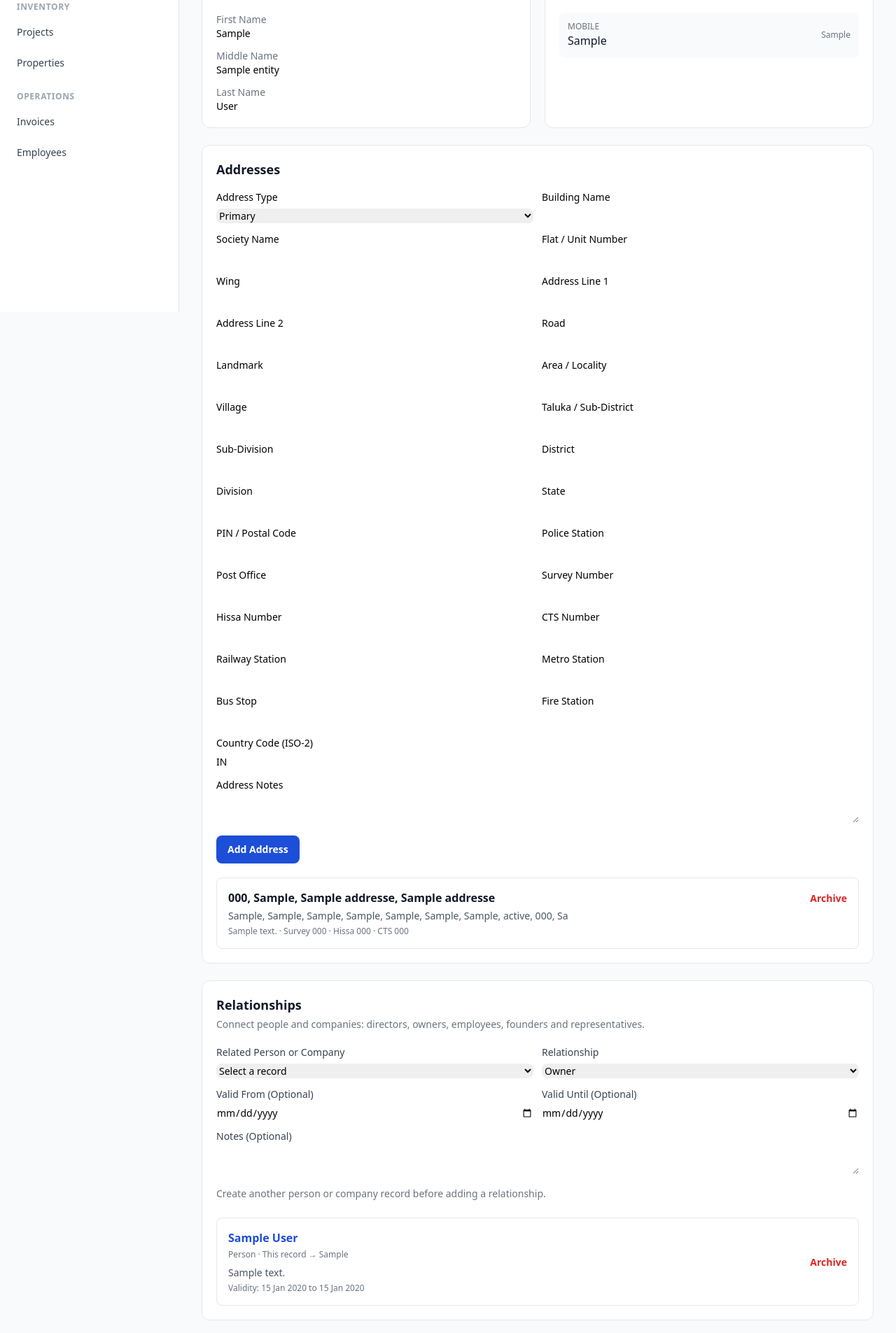
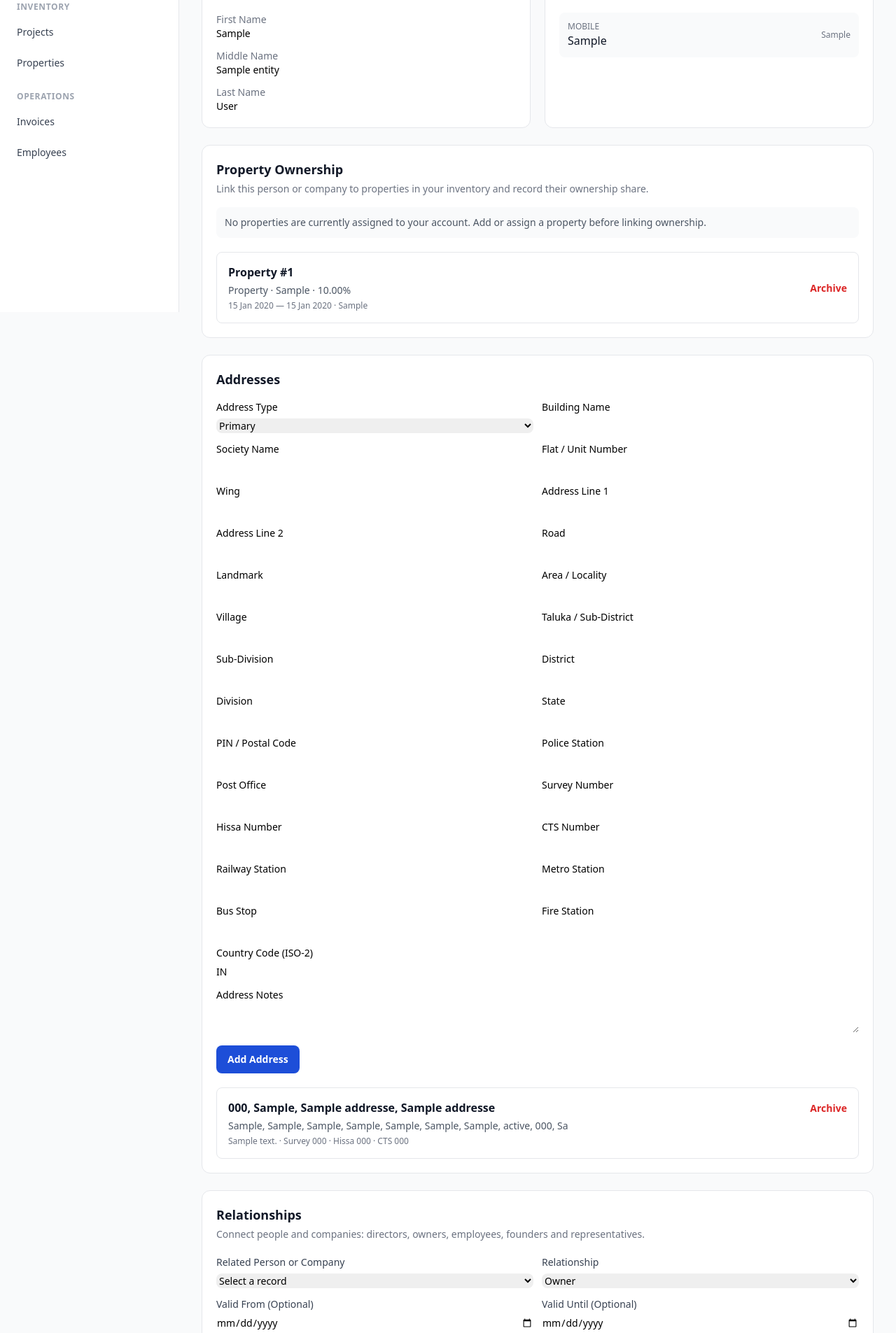
Before and after one commit to rattlescorpion/pfre-omni, a Laravel app: page /directory/1 in a window 1280 px wide. Shown: the part 354-2259 px from the top of the page at 70% size. Run offline with Laravel 10, Linux system fonts and the light colour scheme; the visitor is signed in with stand-in values (Sample User, id 1); tables that the repository leaves empty hold one stand-in row (values such as "Sample post"); style sheets or scripts are compiled from the project's sources; parts of the project's set-up code (start-up, migrations or seed data) failed here and were passed over.

Commit message:
feat: show property ownership on directory profiles

```diff
--- a/resources/views/directory/show.blade.php
+++ b/resources/views/directory/show.blade.php
@@ -80,6 +80,49 @@
         </div>
     </section>
     @endif
+
+    <section class="rounded-xl border border-gray-200 bg-white p-5 dark:border-gray-700 dark:bg-gray-800">
+        <h2 class="text-lg font-bold text-gray-900 dark:text-white">Property Ownership</h2>
+        <p class="mt-1 text-sm text-gray-500">Link this person or company to properties in your inventory and record their ownership share.</p>
+        @if($availableProperties->isNotEmpty())
+            <form method="POST" action="{{ route('directory.property-ownerships.store', $entity) }}" class="mt-4 grid gap-3 md:grid-cols-2">
+                @csrf
+                <div class="md:col-span-2">
+                    <label for="ownership_property_id" class="mb-1 block text-sm font-medium">Property</label>
+                    <select id="ownership_property_id" name="property_id" required class="w-full rounded-lg border-gray-300 text-sm dark:border-gray-600 dark:bg-gray-900 dark:text-white">
+                        <option value="">Select a property</option>
+                        @foreach($availableProperties as $property)
+                            <option value="{{ $property->id }}" @selected(old('property_id') == $property->id)>#{{ $property->id }} · {{ $property->unit_number }} · {{ $property->type }} · {{ $property->status }}</option>
+                        @endforeach
+                    </select>
+                </div>
+                <div><label for="ownership_percentage" class="mb-1 block text-sm font-medium">Ownership Percentage</label><input id="ownership_percentage" name="ownership_percentage" type="number" min="0.01" max="100" step="0.01" value="{{ old('ownership_percentage') }}" class="w-full rounded-lg border-gray-300 text-sm dark:border-gray-600 dark:bg-gray-900 dark:text-white"></div>
+                <div><label for="ownership_type" class="mb-1 block text-sm font-medium">Ownership Type</label><select id="ownership_type" name="ownership_type" required class="w-full rounded-lg border-gray-300 text-sm dark:border-gray-600 dark:bg-gray-900 dark:text-white"><option value="owner">Owner</option><option value="co_owner">Co-owner</option><option value="joint_owner">Joint Owner</option><option value="beneficial_owner">Beneficial Owner</option><option value="power_of_attorney">Power of Attorney</option><option value="other">Other</option></select></div>
+                <div><label for="ownership_valid_from" class="mb-1 block text-sm font-medium">Valid From</label><input id="ownership_valid_from" name="valid_from" type="date" value="{{ old('valid_from') }}" class="w-full rounded-lg border-gray-300 text-sm dark:border-gray-600 dark:bg-gray-900 dark:text-white"></div>
+                <div><label for="ownership_valid_until" class="mb-1 block text-sm font-medium">Valid Until</label><input id="ownership_valid_until" name="valid_until" type="date" value="{{ old('valid_until') }}" class="w-full rounded-lg border-gray-300 text-sm dark:border-gray-600 dark:bg-gray-900 dark:text-white"></div>
+                <div class="md:col-span-2"><label for="ownership_document_reference" class="mb-1 block text-sm font-medium">Document Reference</label><input id="ownership_document_reference" name="document_reference" maxlength="190" value="{{ old('document_reference') }}" class="w-full rounded-lg border-gray-300 text-sm dark:border-gray-600 dark:bg-gray-900 dark:text-white"></div>
+                <div class="md:col-span-2"><label for="ownership_notes" class="mb-1 block text-sm font-medium">Notes</label><textarea id="ownership_notes" name="notes" rows="2" maxlength="2000" class="w-full rounded-lg border-gray-300 text-sm dark:border-gray-600 dark:bg-gray-900 dark:text-white">{{ old('notes') }}</textarea></div>
+                <div class="md:col-span-2"><button class="rounded-lg bg-blue-700 px-4 py-2.5 text-sm font-semibold text-white hover:bg-blue-800">Link Property</button></div>
+            </form>
+        @else
+            <p class="mt-4 rounded-lg bg-gray-50 p-3 text-sm text-gray-600 dark:bg-gray-900 dark:text-gray-300">No properties are currently assigned to your account. Add or assign a property before linking ownership.</p>
+        @endif
+
+        <div class="mt-5 space-y-3">
+            @forelse($propertyOwnerships as $ownership)
+                <div class="flex flex-wrap items-center justify-between gap-3 rounded-lg border border-gray-200 p-4 dark:border-gray-700">
+                    <div>
+                        <p class="font-semibold text-gray-900 dark:text-white">{{ $ownership->property?->unit_number ?: 'Property #'.$ownership->property_id }}</p>
+                        <p class="mt-1 text-sm text-gray-600 dark:text-gray-300">{{ $ownership->property?->type ?: 'Property' }} · {{ $ownership->ownership_type }} · {{ $ownership->ownership_percentage !== null ? $ownership->ownership_percentage.'%' : 'Share not specified' }}</p>
+                        <p class="mt-1 text-xs text-gray-500">{{ $ownership->valid_from?->format('d M Y') ?: 'Start date not specified' }} — {{ $ownership->valid_until?->format('d M Y') ?: 'Ongoing' }} · {{ $ownership->document_reference ?: 'No document reference' }}</p>
+                    </div>
+                    <form method="POST" action="{{ route('directory.property-ownerships.destroy', [$entity, $ownership]) }}" onsubmit="return confirm('Archive this property ownership link?')">@csrf @method('DELETE')<button class="text-sm font-semibold text-red-600 hover:underline">Archive</button></form>
+                </div>
+            @empty
+                <p class="text-sm text-gray-500">No property ownership links recorded.</p>
+            @endforelse
+        </div>
+    </section>
 
     <section class="rounded-xl border border-gray-200 bg-white p-5 dark:border-gray-700 dark:bg-gray-800">
         <h2 class="text-lg font-bold text-gray-900 dark:text-white">Addresses</h2>
```
